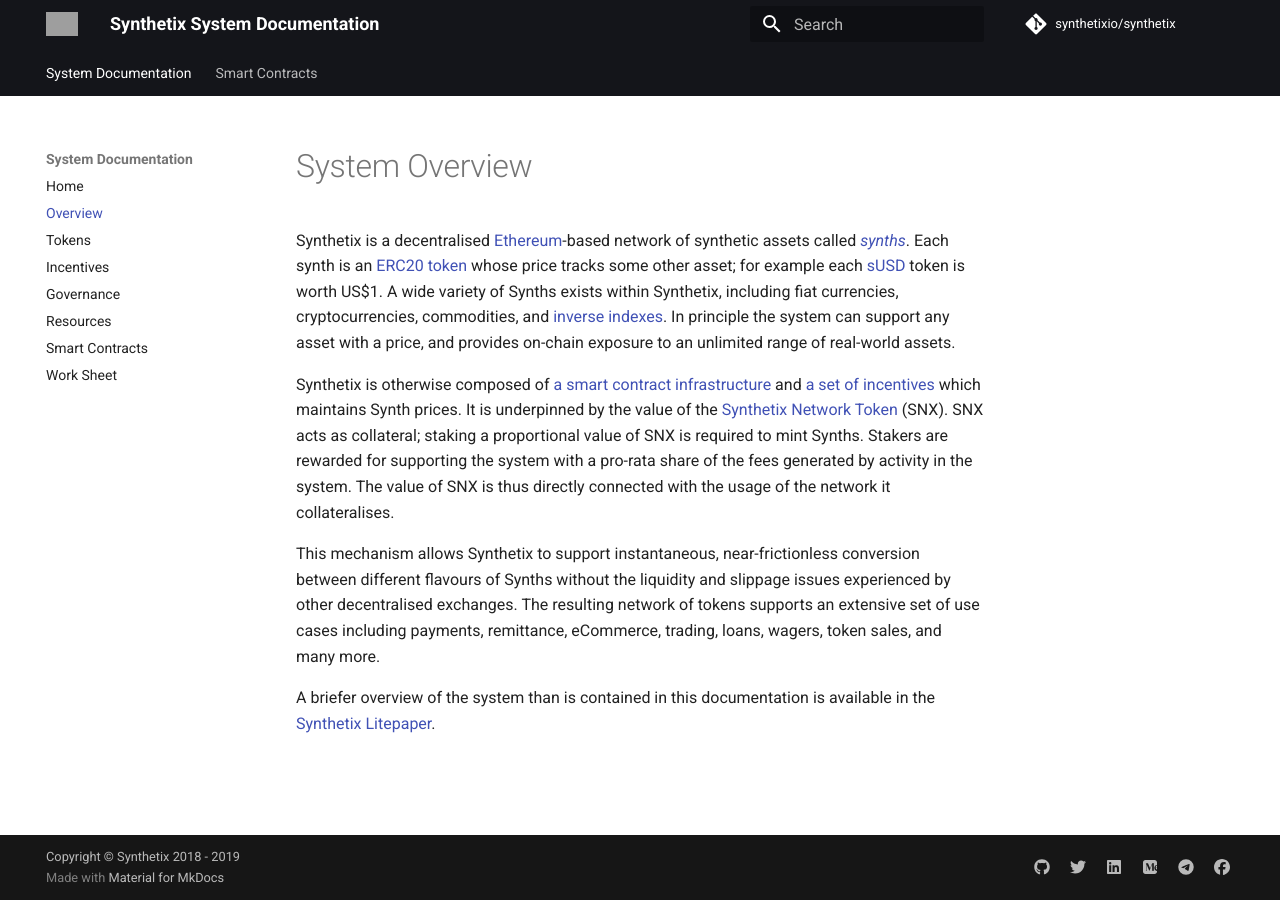
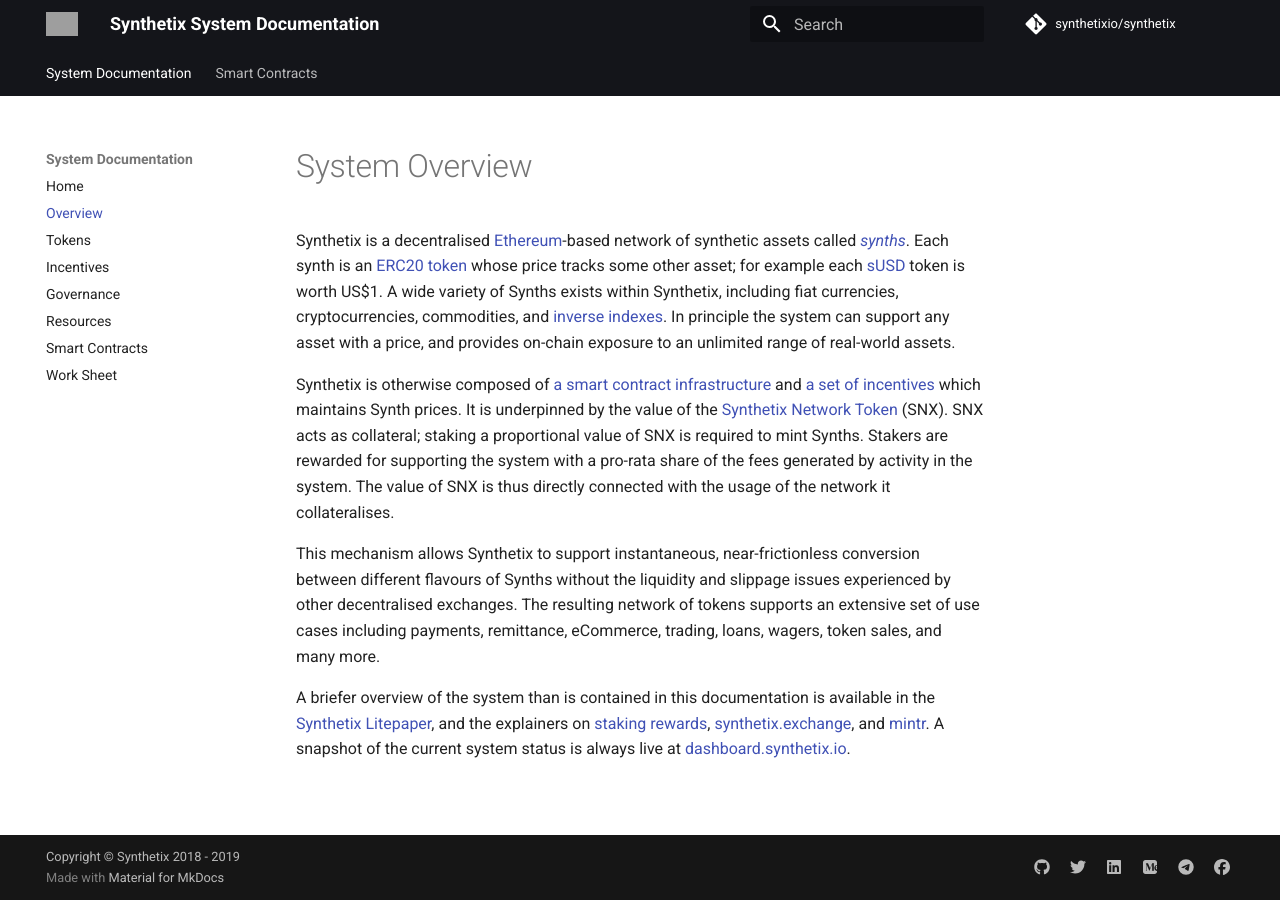
Before and after one commit to Synthetixio/synthetix, an MkDocs documentation site: the page built from docs/overview.md, in a window 1280 px wide. Built offline with MkDocs 1.6.1 and Material for MkDocs 9.7.7, drawn with Linux system fonts in a browser that asks for light colours; comment, search, counter and statistics services are not loaded; grey boxes are pictures that could not be loaded.

Commit message:
Link to synthetix.io explainers.

```diff
--- a/docs/overview.md
+++ b/docs/overview.md
@@ -7,4 +7,4 @@
 
 This mechanism allows Synthetix to support instantaneous, near-frictionless conversion between different flavours of Synths without the liquidity and slippage issues experienced by other decentralised exchanges. The resulting network of tokens supports an extensive set of use cases including payments, remittance, eCommerce, trading, loans, wagers, token sales, and many more.
 
-A briefer overview of the system than is contained in this documentation is available in the [Synthetix Litepaper](https://www.synthetix.io/uploads/synthetix_litepaper.pdf).
+A briefer overview of the system than is contained in this documentation is available in the [Synthetix Litepaper](https://www.synthetix.io/uploads/synthetix_litepaper.pdf), and the explainers on [staking rewards](https://www.synthetix.io/stakingrewards), [synthetix.exchange](https://www.synthetix.io/products/exchange), and [mintr](https://www.synthetix.io/products/mintr). A snapshot of the current system status is always live at [dashboard.synthetix.io](https://dashboard.synthetix.io/).
```
Also changed, not shown: docs/contracts/index.md (+0 -1 lines), docs/index.md (+2 -2 lines).
